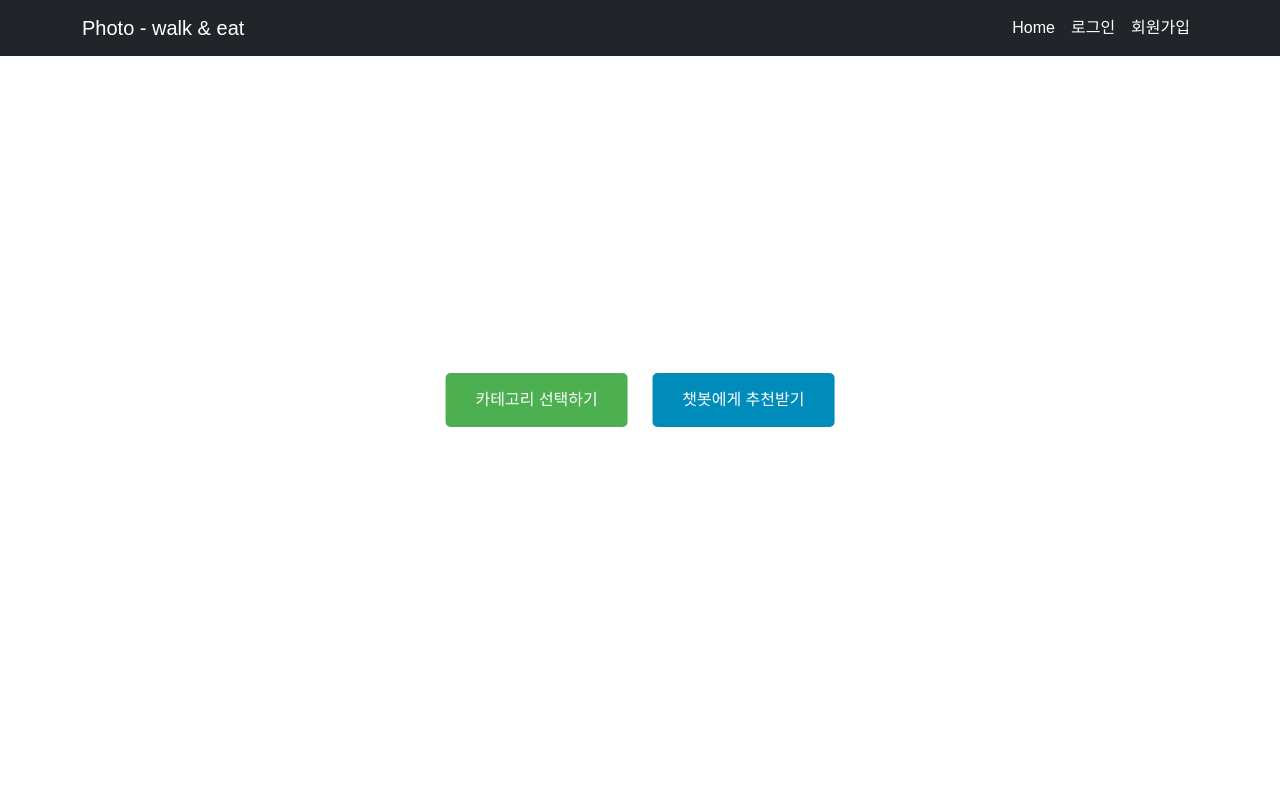
After one commit to lth0422/fourhands_course_web, a Django app: page /choose/ in a window 1280 px wide. The commit adds this page. Run offline with Django 4.2, Linux system fonts and the light colour scheme.

Commit message:
🚧  카테고리 or 챗봇 선택 화면
카테고리 선택하기 -> 기존 방식대로(place_category)(완)
챗봇에게 추천받기 -> 챗봇 화면으로 이동(진행중)

```diff
--- /dev/null
+++ b/home/templates/home/choose.html
@@ -0,0 +1,50 @@
+{% extends 'base.html' %}
+
+{% block title %}출사 테마 선택 방법{% endblock %}
+
+{% block content %}
+{% load static %}
+
+<style>
+    body, html {
+        height: 100%;
+        margin: 0;
+        font-family: Arial, sans-serif;
+    }
+    .button-container {
+        position: absolute;
+        top: 50%;
+        left: 50%;
+        transform: translate(-50%, -50%);
+        text-align: center;
+    }
+    button {
+        padding: 15px 30px;
+        margin: 10px;
+        font-size: 16px;
+        cursor: pointer;
+        border: none;
+        border-radius: 5px;
+    }
+    .category-button {
+        background-color: #4CAF50;
+        color: white;
+    }
+    .recommendation-button {
+        background-color: #008CBA;
+        color: white;
+    }
+</style>
+
+<div class="button-container">
+    <button class="category-button" onclick="window.location.href='{% url "place:place_category" %}'">카테고리 선택하기</button>
+    <button class="recommendation-button" onclick="getRecommendation()">챗봇에게 추천받기</button>
+</div>
+
+<script>
+    function getRecommendation() {
+        alert('챗봇에게 추천받기 버튼이 클릭되었습니다.');
+    }
+</script>
+
+{% endblock %}
--- a/home/urls.py
+++ b/home/urls.py
@@ -5,4 +5,5 @@ app_name = 'home'
 
 urlpatterns = [
     path('', views.home, name='home'),
+    path('choose/', views.choose, name='choose'),
 ]
--- a/home/views.py
+++ b/home/views.py
@@ -3,3 +3,7 @@ from django.shortcuts import render
 # 랜더 함수를 통해 home 화면 출력
 def home(request):
     return render(request,'home/home.html')
+
+# 랜더 함수를 통해 home 화면 출력
+def choose(request):
+    return render(request,'home/choose.html')
--- a/templates/includes/header.html
+++ b/templates/includes/header.html
@@ -4,12 +4,12 @@
             <div class="text-center">
                 <!-- 로그인을 했다면 시작 버튼, 로그아웃 버튼 생성 -->
                 {% if user.is_authenticated %}
-                <a class="btn btn-success" href="{% url 'place:place_category' %}">시작하기</a>
+                <a class="btn btn-success" href="{% url 'home:choose' %}">시작하기</a>
                 <a class="btn btn-warning" href="{% url 'common:logout' %}">로그아웃 ({{ user.username }})</a>
 
                 <!-- 로그인을 안했다면 시작 버튼, 로그인 버튼, 회원가입 버튼 생성 -->
                 {% else %}
-                <a class="btn btn-success" href="{% url 'place:place_category' %}">시작하기</a>
+                <a class="btn btn-success" href="{% url 'home:choose' %}">시작하기</a>
                 <a class="btn btn-success" href="{% url 'common:login' %}">로그인</a>
                 <a class="btn btn-primary" href="{% url 'common:signup' %}">회원가입</a>
                 {% endif %}
```
